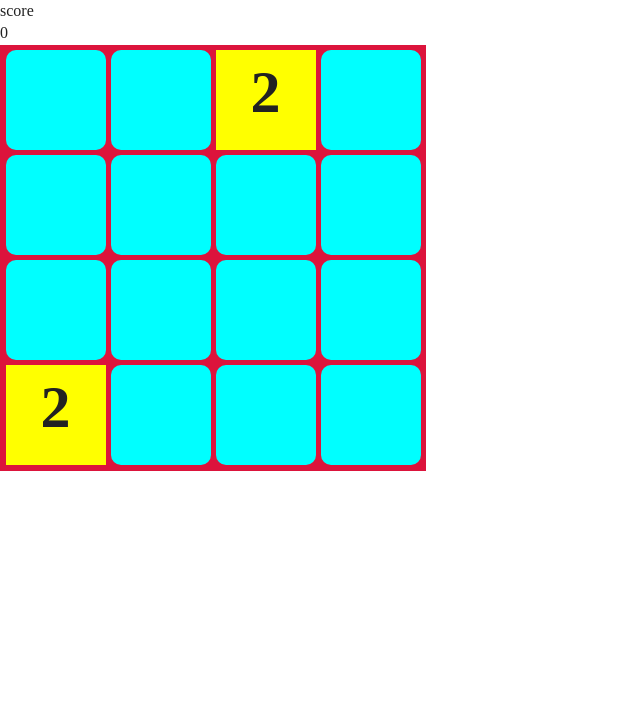
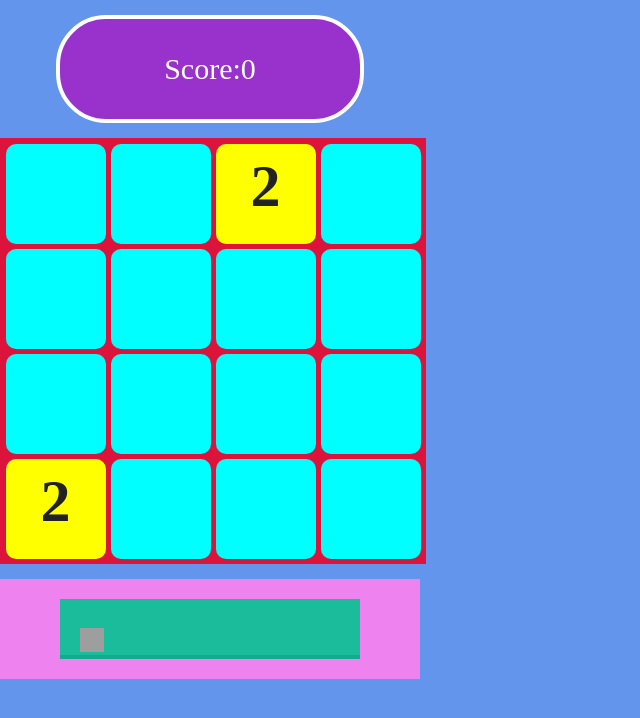
Before and after one commit to Maczi01/game, a website: page index.html in a window 1280 px wide. Shown: the whole page, without its empty margins (0-640 px from the left). Drawn offline with Linux system fonts and the light colour scheme; grey boxes are pictures that could not be loaded.

Commit message:
add buttons container

```diff
--- a/css/main.css
+++ b/css/main.css
@@ -13,6 +13,7 @@
 
 html {
     color: #222;
+    background-color: cornflowerblue;
     font-size: 1em;
     line-height: 1.4;
 }
@@ -285,14 +286,6 @@ textarea {
 }
 
 
-/*.grid  div{*/
-/*  width: 100px;*/
-/*  height: 100px;*/
-/*  background-color: yellow;*/
-/*  font-size: 60px;*/
-/*  text-align: center;*/
-/*  font-weight: bold;*/
-/*}*/
 
 .zero {
     width: 100px;
@@ -313,6 +306,8 @@ textarea {
     text-align: center;
     font-weight: bold;
     animation: appear 0.3s ease;
+    border-radius: 10px;
+
 }
 ._4{
     width: 100px;
@@ -322,6 +317,8 @@ textarea {
     text-align: center;
     font-weight: bold;
     animation: appear 0.3s ease;
+    border-radius: 10px;
+
 }
 ._8 {
     width: 100px;
@@ -341,6 +338,8 @@ textarea {
     text-align: center;
     font-weight: bold;
     animation: appear 0.3s ease;
+    border-radius: 10px;
+
 }
 
 ._32 {
@@ -364,6 +363,8 @@ textarea {
     text-align: center;
     font-weight: bold;
     animation: appear 0.3s ease;
+    border-radius: 10px;
+
 }
 
 @keyframes appear {
@@ -376,3 +377,69 @@ textarea {
         top: 0;
     }
 }
+.score-board{
+    width: 420px;
+    margin: 15px 0 15px 0;
+    display: flex;
+    justify-content: center;
+    align-items: center;
+}
+.button-container{
+    width: 420px;
+    margin: 15px 0 15px 0;
+    display: flex;
+    justify-content: center;
+    align-items: center;
+    background-color: violet;
+
+}
+.score-container{
+    display: flex;
+    justify-content: center;
+    align-items: center;
+    width: 300px;
+    height: 100px;
+    border-radius: 50px;
+    border: 4px solid white;
+    background-color: darkorchid;
+    color: white;
+    font-size: 30px;
+}
+button {
+    position: relative;
+    width: 300px;
+    height: 60px;
+    margin: 20px auto;
+    padding: 0;
+    font-size: 22px;
+    text-align: center;
+    color: white;
+    border: none;
+    outline: none;
+    cursor: pointer;
+    overflow: hidden;
+    text-shadow: 0 1px 2px rgba(0, 0, 0, 0.25);
+    transition: transform 0.4s ease-in-out;
+}
+.btn-green {
+    background: #1abc9c;
+    border-bottom: 2px solid #12ab8d;
+    box-shadow: inset 0 -2px #12ab8d;
+}
+.btn-green .icon {
+    width: 24px;
+    height: 24px;
+    transition: all 0.4s ease-in-out;
+}
+
+.icon{
+    position: absolute;
+    left: 20px;
+}
+.btn-green:active .icon {
+    transform: rotate(360deg) scale(1.2);
+}
+
+.menu{
+
+}
--- a/index.html
+++ b/index.html
@@ -8,21 +8,29 @@
     <meta name="viewport" content="width=device-width, initial-scale=1">
 
 
-
     <link rel="stylesheet" href="css/normalize.css">
     <link rel="stylesheet" href="css/main.css">
 
     <meta name="theme-color" content="#fafafa">
-  <script src="js/index.js"></script>
+    <script src="js/index.js"></script>
 </head>
 
 <body>
-<div class="score-container">
-    <div class="score-title"> score</div>
+<div class="score-board">
+    <div class="score-container">
+        <div class="score-title">Score: </div>
 
-    <span id="score">0</span>
+        <span id="score"> 0</span>
+    </div>
 </div>
+<!--gameboard-->
 <div class="grid"></div>
+
+<div class="button-container">
+    <button class="btn-green">
+        <img class="icon" src="https://htmlacademy.ru/assets/icons/reload-6x-white.png">
+    </button>
+</div>
 </body>
 
 </html>
```
